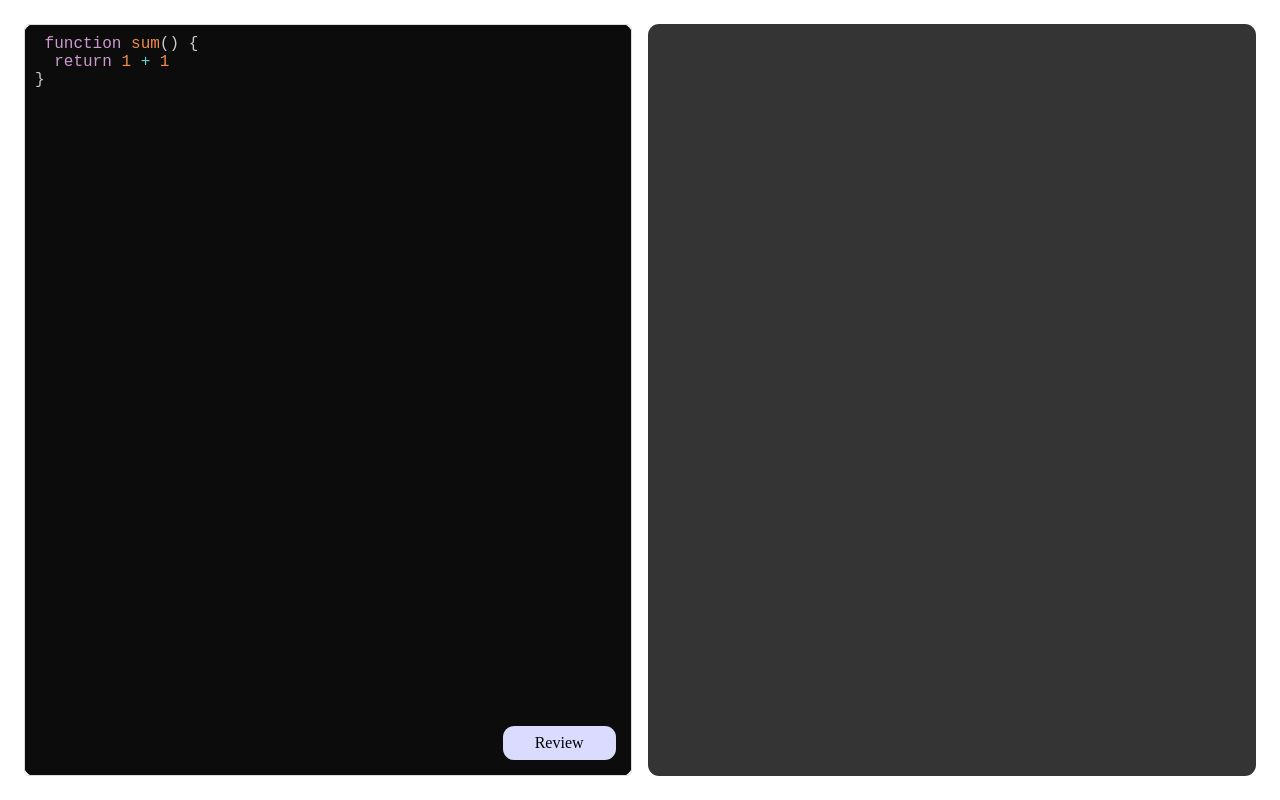
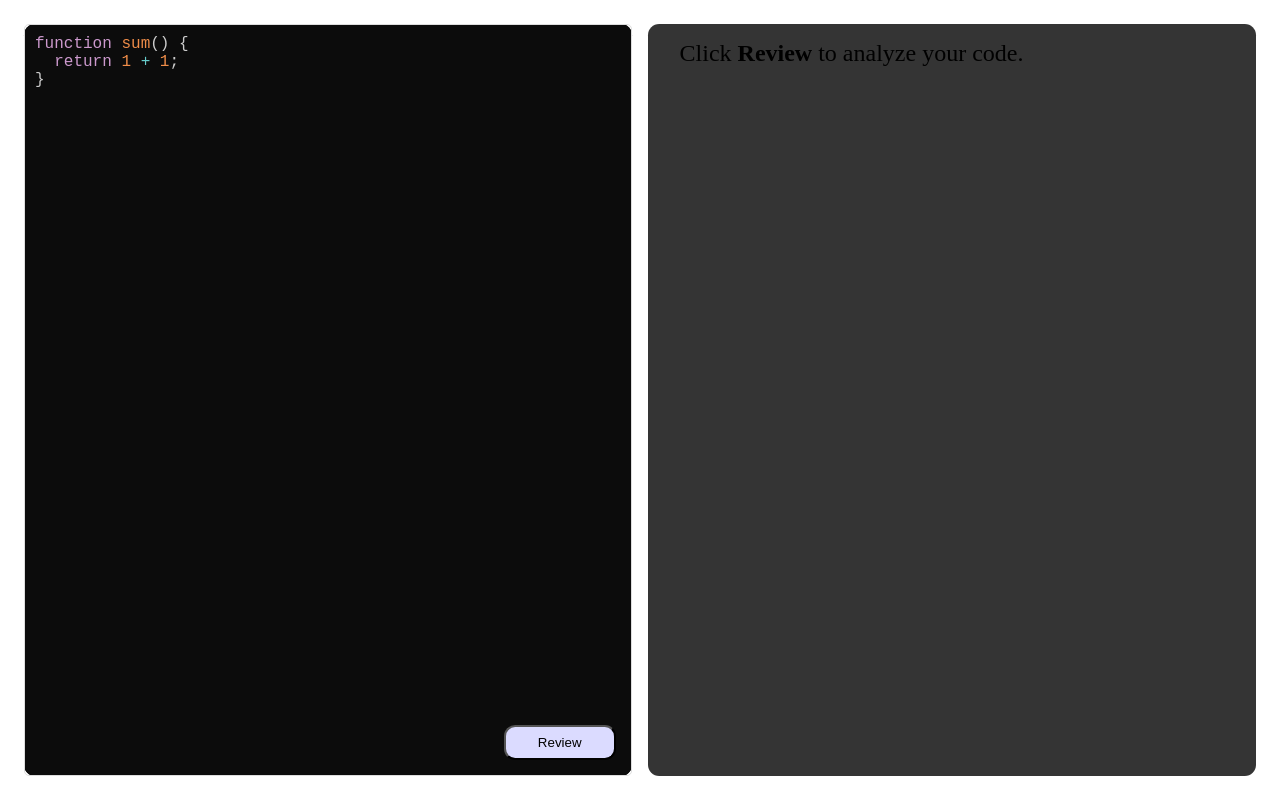
Before and after one commit to shivamkumartech/AI-Code-Reviewer, a React app in the folder Frontend/: page / in a window 1280 px wide. Built offline with nearby package versions, Linux system fonts and the light colour scheme; the HTML template or start-up script is replaced by a standard one.

Commit message:
feat: initialize frontend with React, code editor, and AI review integration

```diff
--- a/Frontend/package.json
+++ b/Frontend/package.json
@@ -14,7 +14,9 @@
     "prismjs": "^1.30.0",
     "react": "^19.2.8",
     "react-dom": "^19.2.8",
-    "react-simple-code-editor": "^0.14.1"
+    "react-markdown": "^10.1.0",
+    "react-simple-code-editor": "^0.14.1",
+    "rehype-highlight": "^7.0.2"
   },
   "devDependencies": {
     "@eslint/js": "^10.0.1",
--- a/Frontend/src/App.jsx
+++ b/Frontend/src/App.jsx
@@ -1,30 +1,41 @@
+import { useState } from "react";
 import prism from "prismjs";
 import "prismjs/themes/prism-tomorrow.css";
-import { useState, useEffect } from "react";
 import EditorComponent from "react-simple-code-editor";
 import axios from "axios";
+import Markdown from "react-markdown";
+import rehypeHighlight from "rehype-highlight";
+import "highlight.js/styles/github-dark.css";
 
+// Fallback for CommonJS/ESM module import variations
 const Editor = EditorComponent.default || EditorComponent;
 
 function App() {
-  const [code, setCode] = useState(` function sum() {
-  return 1 + 1
+  const [code, setCode] = useState(`function sum() {
+  return 1 + 1;
 }`);
-  const [review, setReview] = useState(``)
-
-  useEffect(() => {
-    prism.highlightAll();
-  }, []);
+  const [review, setReview] = useState("");
+  const [loading, setLoading] = useState(false);
+  const [error, setError] = useState(null);
 
   const reviewCode = async () => {
+    setLoading(true);
+    setError(null);
 
-    const response = await axios.post("http://localhost:3000/ai/get-review", { code })
-
-    setReview(response.data)
+    try {
+      const response = await axios.post("http://localhost:3000/ai/get-review", {
+        code,
+      });
+      setReview(response.data);
+    } catch (err) {
+      console.error("Error fetching review:", err);
+      setError("Failed to get code review. Please try again.");
+    } finally {
+      setLoading(false);
     }
+  };
 
   return (
-    <>
     <main>
       <div className="left">
         <div className="code">
@@ -45,15 +56,26 @@ function App() {
             }}
           />
         </div>
-          <div
+        <button
           onClick={reviewCode}
-            className="review">
-            Review
+          className="review"
+          disabled={loading}
+        >
+          {loading ? "Reviewing..." : "Review"}
+        </button>
       </div>
+
+      <div className="right">
+        {error && <p className="error" style={{ color: "red" }}>{error}</p>}
+        {loading ? (
+          <p>Analyzing your code...</p>
+        ) : (
+          <Markdown rehypePlugins={[rehypeHighlight]}>
+            {review || "Click **Review** to analyze your code."}
+          </Markdown>
+        )}
       </div>
-        <div className="right">{review}</div>
     </main>
-    </>
   );
 }
 
```
Also changed, not shown: 1 other file (tests, documents, lock files or other folders). Lines whose indentation alone changed are shown as unchanged.
